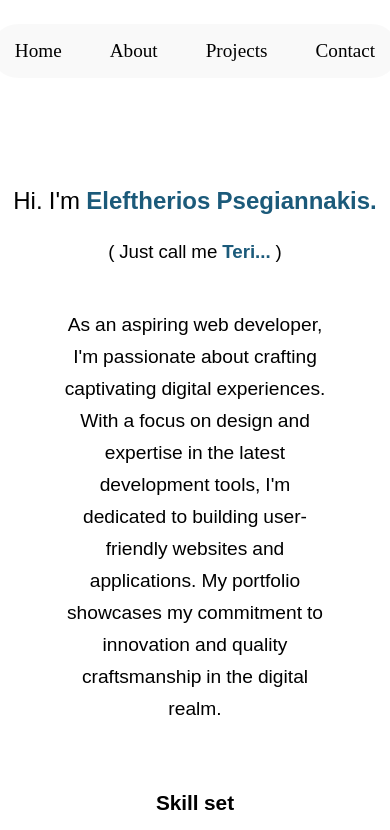
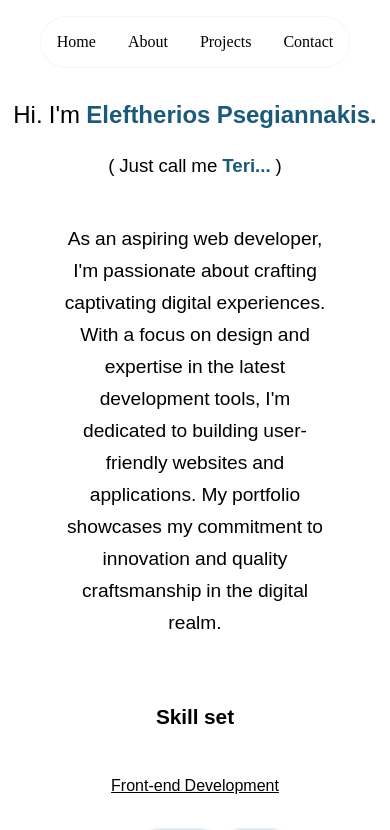
Before and after one commit to Psegiannakis/my-portfolio, a React (Vite) app: page / in a window 390 px wide. Shown: the top 830 px of the page. Built offline with nearby package versions, Linux system fonts and the light colour scheme.

Commit message:
start to add dark mode

```diff
--- a/src/Contact.jsx
+++ b/src/Contact.jsx
@@ -1,8 +1,9 @@
 import "../styles/contact.css";
 
-export default function Contact() {
+export default function Contact(props) {
   return (
     <>
+      <main className={props.darkMode ? "dark" : ""}>
         <footer className="contact-footer">
           <hr />
           <div className="footer">
@@ -14,7 +15,7 @@ export default function Contact() {
                   width="100%"
                   height="100%"
                   fill="currentColor"
-                class="bi bi-envelope"
+                  className="bi bi-envelope"
                   viewBox="0 0 16 16"
                 >
                   <path d="M0 4a2 2 0 0 1 2-2h12a2 2 0 0 1 2 2v8a2 2 0 0 1-2 2H2a2 2 0 0 1-2-2zm2-1a1 1 0 0 0-1 1v.217l7 4.2 7-4.2V4a1 1 0 0 0-1-1zm13 2.383-4.708 2.825L15 11.105zm-.034 6.876-5.64-3.471L8 9.583l-1.326-.795-5.64 3.47A1 1 0 0 0 2 13h12a1 1 0 0 0 .966-.741M1 11.105l4.708-2.897L1 5.383z" />
@@ -27,7 +28,7 @@ export default function Contact() {
                     width="100%"
                     height="100%"
                     fill="currentColor"
-                  class="bi bi-linkedin"
+                    className="bi bi-linkedin"
                     viewBox="0 0 16 16"
                   >
                     <path d="M0 1.146C0 .513.526 0 1.175 0h13.65C15.474 0 16 .513 16 1.146v13.708c0 .633-.526 1.146-1.175 1.146H1.175C.526 16 0 15.487 0 14.854zm4.943 12.248V6.169H2.542v7.225zm-1.2-8.212c.837 0 1.358-.554 1.358-1.248-.015-.709-.52-1.248-1.342-1.248S2.4 3.226 2.4 3.934c0 .694.521 1.248 1.327 1.248zm4.908 8.212V9.359c0-.216.016-.432.08-.586.173-.431.568-.878 1.232-.878.869 0 1.216.662 1.216 1.634v3.865h2.401V9.25c0-2.22-1.184-3.252-2.764-3.252-1.274 0-1.845.7-2.165 1.193v.025h-.016l.016-.025V6.169h-2.4c.03.678 0 7.225 0 7.225z" />
@@ -41,7 +42,7 @@ export default function Contact() {
                   width="100%"
                   height="100%"
                   fill="currentColor"
-                class="bi bi-github"
+                  className="bi bi-github"
                   viewBox="0 0 16 16"
                 >
                   <path d="M8 0C3.58 0 0 3.58 0 8c0 3.54 2.29 6.53 5.47 7.59.4.07.55-.17.55-.38 0-.19-.01-.82-.01-1.49-2.01.37-2.53-.49-2.69-.94-.09-.23-.48-.94-.82-1.13-.28-.15-.68-.52-.01-.53.63-.01 1.08.58 1.23.82.72 1.21 1.87.87 2.33.66.07-.52.28-.87.51-1.07-1.78-.2-3.64-.89-3.64-3.95 0-.87.31-1.59.82-2.15-.08-.2-.36-1.02.08-2.12 0 0 .67-.21 2.2.82.64-.18 1.32-.27 2-.27s1.36.09 2 .27c1.53-1.04 2.2-.82 2.2-.82.44 1.1.16 1.92.08 2.12.51.56.82 1.27.82 2.15 0 3.07-1.87 3.75-3.65 3.95.29.25.54.73.54 1.48 0 1.07-.01 1.93-.01 2.2 0 .21.15.46.55.38A8.01 8.01 0 0 0 16 8c0-4.42-3.58-8-8-8" />
@@ -50,6 +51,7 @@ export default function Contact() {
             </div>
           </div>
         </footer>
+      </main>
     </>
   );
 }
--- a/src/Header.jsx
+++ b/src/Header.jsx
@@ -1,15 +1,23 @@
 import "../styles/header.css";
+import "./main.jsx";
 
-export default function Header() {
+export default function Header(props) {
+  const scroll = (className) => {
+    const sections = document.getElementsByClassName(className);
+    if (sections.length > 0) {
+      sections[0].scrollIntoView({ behavior: "smooth" });
+    }
+  };
+
   return (
     <>
       <img className="logo" src="/logo.png" alt="my logo" />
       <div className="header-div">
         <div className="header">
-          <h2>Home</h2>
-          <h2>About</h2>
-          <h2>Projects</h2>
-          <h2>Contact</h2>
+          <h2 onClick={() => scroll("hero-main")}>Home</h2>
+          <h2 onClick={() => scroll("skills-div")}>About</h2>
+          <h2 onClick={() => scroll("projects-div")}>Projects</h2>
+          <h2 onClick={() => scroll("contact-footer")}>Contact</h2>
         </div>
       </div>
     </>
--- a/src/Hero.jsx
+++ b/src/Hero.jsx
@@ -1,24 +1,27 @@
 import "../styles/hero.css";
 
-export default function Hero() {
+export default function Hero(props) {
   return (
     <>
+      <main className={props.darkMode ? "dark" : ""}>
         <div className="hero-main">
           <h1>
-          Hi. I'm <span className="color-text">Eleftherios Psegiannakis.</span>
+            Hi. I'm{" "}
+            <span className="color-text">Eleftherios Psegiannakis.</span>
           </h1>
           <h3>
             ( Just call me <span className="color-text">Teri...</span> )
           </h3>
           <p className="para">
             As an aspiring web developer, I'm passionate about crafting
-          captivating digital experiences. With a focus on design and expertise
-          in the latest development tools, I'm dedicated to building
+            captivating digital experiences. With a focus on design and
+            expertise in the latest development tools, I'm dedicated to building
             user-friendly websites and applications. My portfolio showcases my
             commitment to innovation and quality craftsmanship in the digital
             realm.
           </p>
         </div>
+      </main>
     </>
   );
 }
--- a/src/Projects.jsx
+++ b/src/Projects.jsx
@@ -1,8 +1,9 @@
 import "../styles/projects.css";
 
-export default function Projects() {
+export default function Projects(props) {
   return (
     <>
+      <main className={props.darkMode ? "dark" : ""}>
         <div className="projects-div">
           <h3>Projects</h3>
           <div className="projects-grid">
@@ -12,6 +13,7 @@ export default function Projects() {
             <div>E-commerce Furniture Site</div>
           </div>
         </div>
+      </main>
     </>
   );
 }
--- a/src/Skills.jsx
+++ b/src/Skills.jsx
@@ -1,8 +1,9 @@
 import "../styles/skills.css";
 
-export default function Skills() {
+export default function Skills(props) {
   return (
     <>
+      <main className={props.darkMode ? "dark" : ""}>
         <div className="skills-div">
           <h3>Skill set</h3>
           <h4>Front-end Development</h4>
@@ -33,6 +34,7 @@ export default function Skills() {
             </div>
           </div>
         </div>
+      </main>
     </>
   );
 }
--- a/styles/header.css
+++ b/styles/header.css
@@ -2,6 +2,10 @@
   display: flex;
   justify-content: center;
   padding: 1rem 1rem;
+  position: fixed;
+  top: 0;
+  left: 0;
+  right: 0;
 }
 
 .logo {
@@ -13,7 +17,9 @@
 .header {
   display: flex;
   border-radius: 4rem;
-  background-color: rgba(0, 0, 0, 0.025);
+  background-color: rgba(255, 255, 255, 0.522);
+  backdrop-filter: blur(0.3rem);
+  border: 0.1rem rgba(0, 0, 0, 0.039) solid;
   width: fit-content;
 }
 
@@ -34,4 +40,12 @@ h2:hover {
   .logo {
     display: none;
   }
+
+  .header h2 {
+    font-size: 1rem;
+    margin: 1rem 1rem;
+  }
 }
+
+@media (max-width: 510px) {
+}
```
Lines whose indentation alone changed are shown as unchanged.
